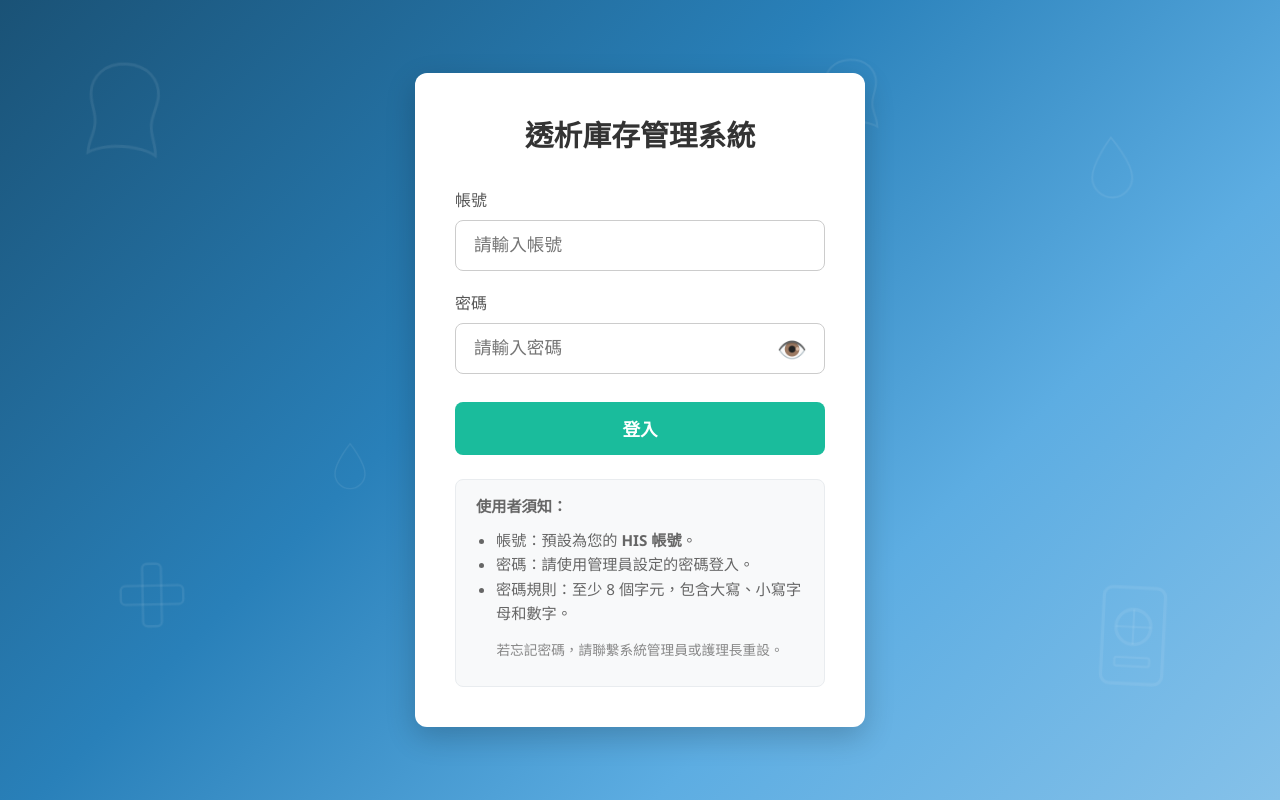
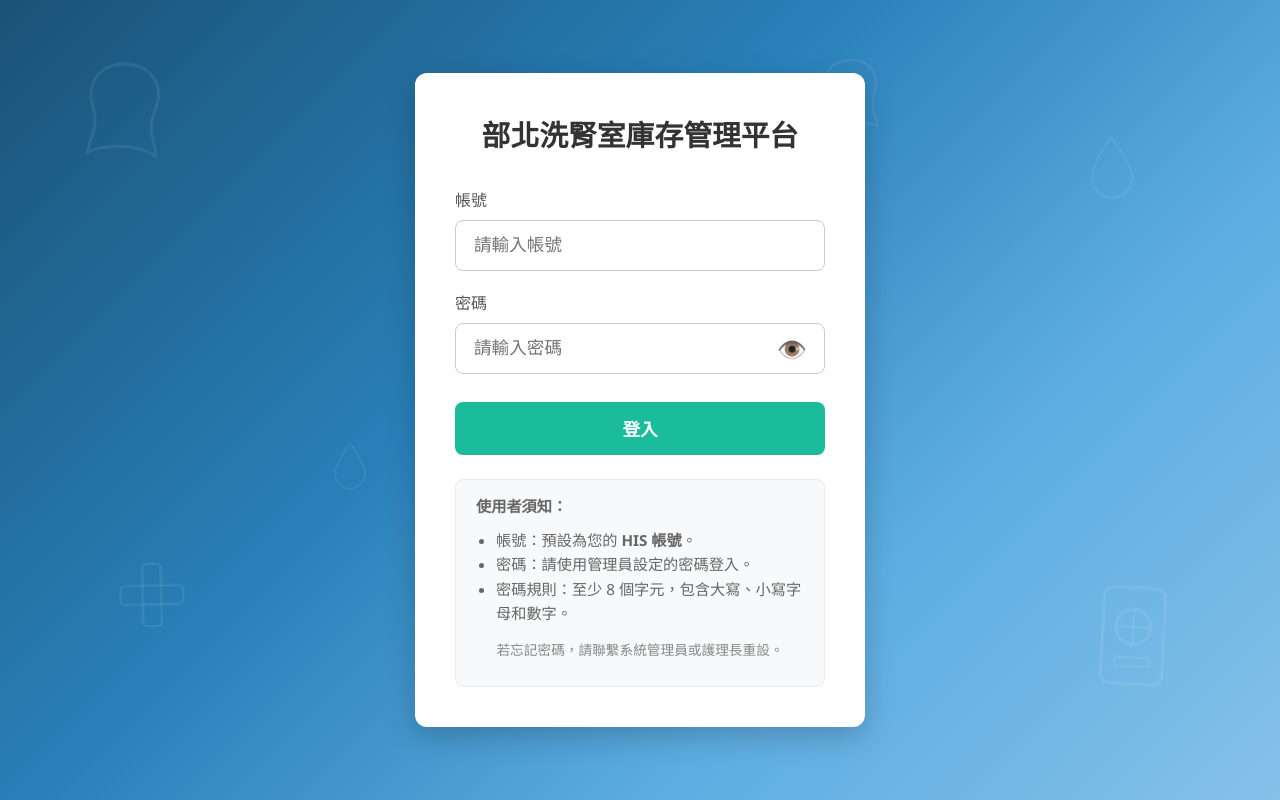
Before and after one commit to toutsai/dialysis-inventory, an Angular app: page /login in a window 1280 px wide. Built offline with nearby package versions, Linux system fonts and the light colour scheme; no server answers.

Commit message:
chore: 標題改為「部北洗腎室庫存管理平台」
- 頂部導航列標題
- 登入頁面標題

https://claude.ai/code/session_01PujmkKbWcMp9ipsdFQaUBX

```diff
--- a/src/app/features/login/login.component.html
+++ b/src/app/features/login/login.component.html
@@ -33,7 +33,7 @@
   </div>
 
   <div class="login-box">
-    <h1 class="login-title">透析庫存管理系統</h1>
+    <h1 class="login-title">部北洗腎室庫存管理平台</h1>
     <form (submit)="$event.preventDefault(); handleLogin()" class="login-form">
       <div class="form-group">
         <label for="username">帳號</label>
--- a/src/app/layouts/main-layout.component.ts
+++ b/src/app/layouts/main-layout.component.ts
@@ -9,7 +9,7 @@ import { AuthService } from '@services/auth.service';
   template: `
     <div class="layout-container">
       <header class="app-header">
-        <h1 class="app-title">庫存管理系統</h1>
+        <h1 class="app-title">部北洗腎室庫存管理平台</h1>
         <div class="header-right">
           @if (authService.currentUser(); as user) {
             <span class="user-name">{{ user.name }}</span>
```
